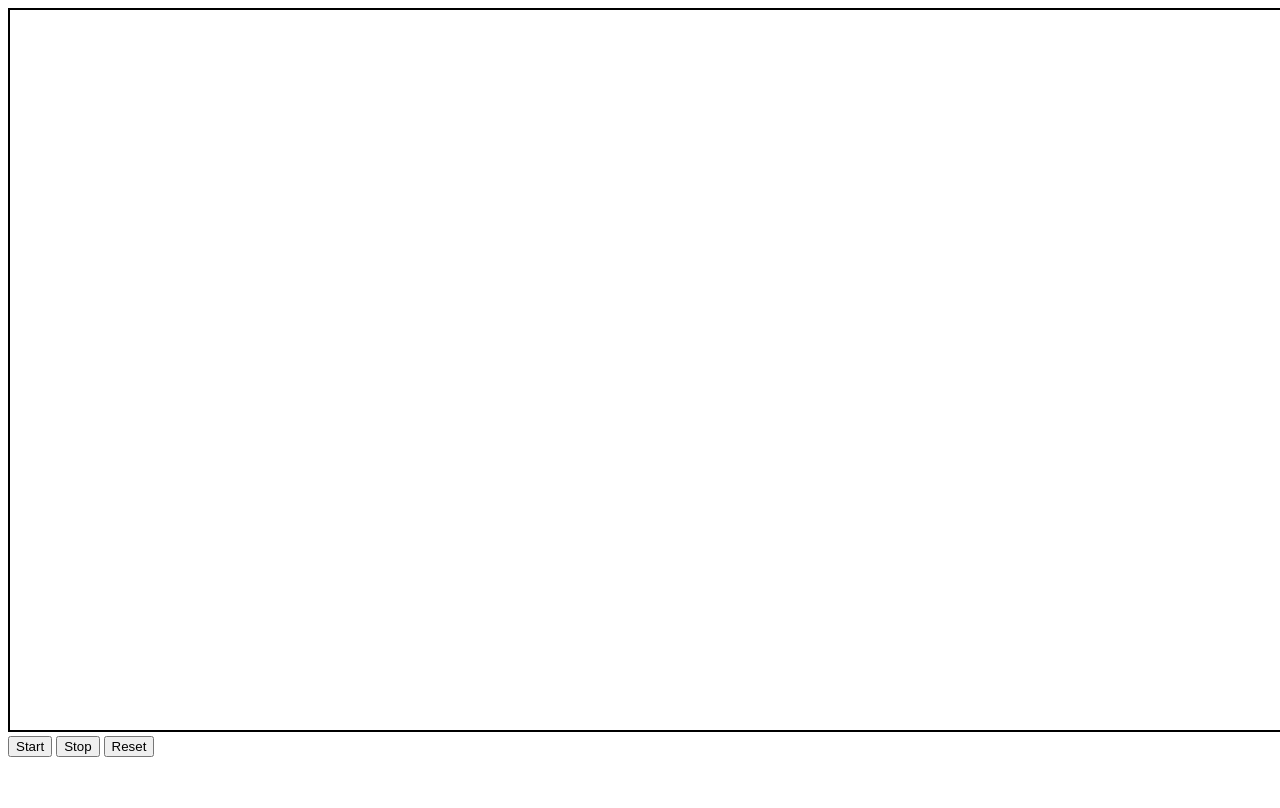
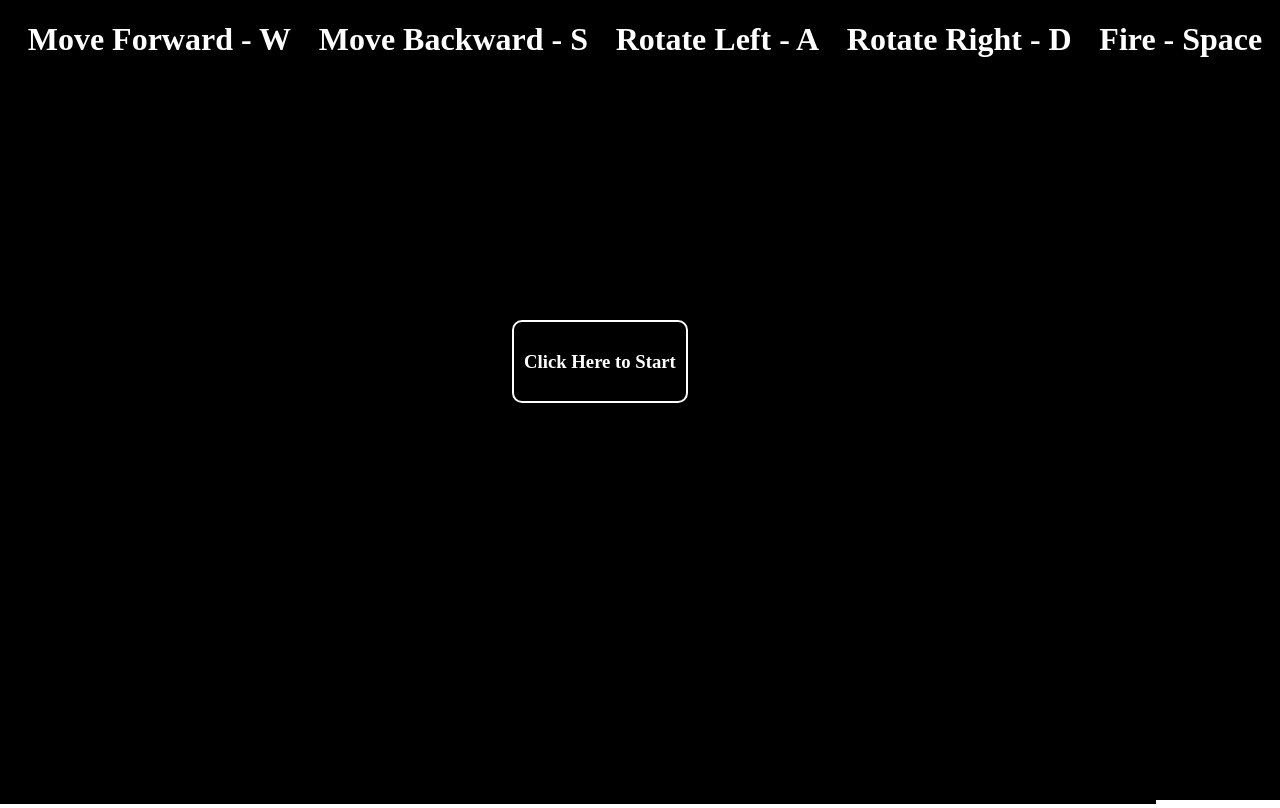
Before and after one commit to Antony0101/space-asteroids, a website built with Vite: page index.html in a window 1280 px wide. Built offline with nearby package versions, Linux system fonts and the light colour scheme.

Commit message:
updated html and split the main code and updated width and height

```diff
--- a/index.html
+++ b/index.html
@@ -4,17 +4,58 @@
         <meta charset="UTF-8" />
         <link rel="icon" type="image/svg+xml" href="/vite.svg" />
         <meta name="viewport" content="width=device-width, initial-scale=1.0" />
-        <title>Vite + TS</title>
+        <title>space-asteroids</title>
     </head>
-    <body>
-        <div id="app">
+    <body style="margin: 0">
+        <div
+            id="app"
+            style="background-color: black; width: 100vw; height: 100vh"
+        >
+            <div
+                style="
+                    background-color: black;
+                    display: flex;
+                    justify-content: space-evenly;
+                    gap: 10px;
+                    padding-left: 10px;
+                "
+            >
+                <div>
+                    <h1 style="color: white">Move Forward - W</h1>
+                </div>
+                <div>
+                    <h1 style="color: white">Move Backward - S</h1>
+                </div>
+                <div>
+                    <h1 style="color: white">Rotate Left - A</h1>
+                </div>
+                <div>
+                    <h1 style="color: white">Rotate Right - D</h1>
+                </div>
+                <div>
+                    <h1 style="color: white">Fire - Space</h1>
+                </div>
+            </div>
             <canvas
                 id="canvas"
-                style="border: 2px solid; width: 90%; height: 90%"
+                style="border: 2px solid; visibility: hidden"
             ></canvas>
-            <button id="start">Start</button>
-            <button id="stop">Stop</button>
-            <button id="reset">Reset</button>
+            <div
+                id="start"
+                style="
+                    z-index: 10;
+                    position: absolute;
+                    top: 40vh;
+                    left: 40vw;
+                    color: white;
+                    border: 2px solid white;
+                    border-radius: 10px;
+                    padding: 10px;
+                    background-color: black;
+                "
+            >
+                <h3>Click Here to Start</h3>
+            </div>
         </div>
         <script type="module" src="/src/main.ts"></script>
     </body>
--- /dev/null
+++ b/src/game_main.ts
@@ -0,0 +1,102 @@
+import Asteroid from "./sprites/asteroid";
+import AsteroidField from "./sprites/asteroidFeilds";
+import Player from "./sprites/player";
+import Shot from "./sprites/shot";
+import { Sprite_abstract, Sprite_group } from "./sprites/sprite";
+import { sleepFrame } from "./utils/frameTimer";
+import global_Object from "./values/global";
+
+type callback_events = "game_over";
+
+function game_main(
+    ctx: CanvasRenderingContext2D,
+    callback: (event: callback_events, data: any) => void,
+) {
+    // create all groups
+    const drawables = new Sprite_group<
+        Sprite_abstract & { draw: (ctx: CanvasRenderingContext2D) => void }
+    >();
+    const updateables = new Sprite_group<
+        Sprite_abstract & { update: (dt: number) => void }
+    >();
+    const allSprites = new Sprite_group<Sprite_abstract>();
+    const asteroids = new Sprite_group<Asteroid>();
+    const shots = new Sprite_group<Shot>();
+
+    // set groups
+    Player.groups = [drawables, updateables, allSprites];
+    Asteroid.groups = [drawables, updateables, allSprites, asteroids];
+    AsteroidField.groups = [updateables, allSprites];
+    Shot.groups = [drawables, updateables, allSprites, shots];
+
+    // create player
+    let player = new Player(
+        global_Object.screenWidth / 2,
+        global_Object.screenHeight / 2,
+    );
+
+    // create asteroid field
+    new AsteroidField();
+
+    let dt = 0;
+    let stop = true;
+    async function mainLoop() {
+        if (!ctx) {
+            throw new Error("Canvas not found");
+        }
+        while (true) {
+            if (stop) {
+                break;
+            }
+            ctx.fillStyle = "black";
+            ctx.fillRect(
+                0,
+                0,
+                global_Object.screenWidth,
+                global_Object.screenHeight,
+            );
+            updateables.forEach((sprite) => sprite.update(dt));
+            asteroids.forEach((asteroid) => {
+                // asteroid collision with player
+                if (asteroid.isCollided(player)) {
+                    // allSprites
+                    //     .getSpriteArray()
+                    //     .forEach((sprite) => sprite.kill());
+                    stop = true;
+                    callback("game_over", null);
+                }
+            });
+            asteroids.forEach((asteroid) => {
+                shots.getSpriteArray().forEach((shot) => {
+                    // shot collision with asteroid
+                    if (asteroid.isCollided(shot)) {
+                        asteroid.split();
+                        shot.kill();
+                    }
+                });
+            });
+            drawables.forEach((sprite) => sprite.draw(ctx));
+            dt = await sleepFrame(60);
+        }
+    }
+
+    return {
+        start: () => {
+            stop = false;
+            mainLoop();
+        },
+        reset: () => {
+            allSprites.getSpriteArray().forEach((sprite) => sprite.kill());
+            player = new Player(
+                global_Object.screenWidth / 2,
+                global_Object.screenHeight / 2,
+            );
+            new AsteroidField();
+        },
+        pause: () => {
+            stop = true;
+        },
+    };
+}
+
+export default game_main;
--- a/src/main.ts
+++ b/src/main.ts
@@ -1,107 +1,62 @@
-import Asteroid from "./sprites/asteroid";
-import AsteroidField from "./sprites/asteroidFeilds";
-import Player from "./sprites/player";
-import Shot from "./sprites/shot";
-import { Sprite_abstract, Sprite_group } from "./sprites/sprite";
-import { SCREEN_HEIGHT, SCREEN_WIDTH } from "./utils/constants";
-import { sleepFrame } from "./utils/frameTimer";
+import game_main from "./game_main";
 import { addListeners } from "./utils/keyPressHandler";
+import global_Object from "./values/global";
 
 const canvas = document.getElementById("canvas") as HTMLCanvasElement;
-const startButton = document.getElementById("start") as HTMLButtonElement;
-const stopButton = document.getElementById("stop") as HTMLButtonElement;
-const resetButton = document.getElementById("reset") as HTMLButtonElement;
+const startElement = document.getElementById("start") as HTMLDivElement;
+
 const ctx = canvas?.getContext("2d");
 if (!ctx) {
     throw new Error("Canvas not found");
 }
 
-canvas.style.width = SCREEN_WIDTH + "px";
-canvas.style.height = SCREEN_HEIGHT + "px";
+canvas.style.width = global_Object.screenWidth + "px";
+canvas.style.height = global_Object.screenHeight + "px";
 
 // Set actual size in memory (scaled to account for extra pixel density).
 var scale = window.devicePixelRatio; // Change to 1 on retina screens to see blurry canvas.
-canvas.width = SCREEN_WIDTH * scale;
-canvas.height = SCREEN_HEIGHT * scale;
+canvas.width = global_Object.screenWidth * scale;
+canvas.height = global_Object.screenHeight * scale;
 
 // Normalize coordinate system to use css pixels.
 ctx.scale(scale, scale);
 
-// create all groups
-const drawables = new Sprite_group<
-    Sprite_abstract & { draw: (ctx: CanvasRenderingContext2D) => void }
->();
-const updateables = new Sprite_group<
-    Sprite_abstract & { update: (dt: number) => void }
->();
-const allSprites = new Sprite_group<Sprite_abstract>();
-const asteroids = new Sprite_group<Asteroid>();
-const shots = new Sprite_group<Shot>();
+ctx.fillStyle = "black";
+ctx.fillRect(0, 0, global_Object.screenWidth, global_Object.screenHeight);
 
-// set groups
-Player.groups = [drawables, updateables, allSprites];
-Asteroid.groups = [drawables, updateables, allSprites, asteroids];
-AsteroidField.groups = [updateables, allSprites];
-Shot.groups = [drawables, updateables, allSprites, shots];
+canvas.style.visibility = "visible";
 
-// create player
-let player = new Player(SCREEN_WIDTH / 2, SCREEN_HEIGHT / 2);
+addListeners();
 
-// create asteroid field
-new AsteroidField();
+const gameObjects = game_main(ctx, (event, data) => {
+    switch (event) {
+        case "game_over":
+            startElement.style.display = "block";
+            console.log("game over");
+            console.log(data);
+            break;
+    }
+});
 
-console.log(drawables);
-console.log(updateables);
-
-let dt = 0;
-let stop = true;
-addListeners();
-async function mainLoop() {
-    if (!ctx) {
-        throw new Error("Canvas not found");
-    }
-    while (true) {
-        if (stop) {
-            break;
-        }
-        ctx.fillStyle = "black";
-        ctx.fillRect(0, 0, SCREEN_WIDTH, SCREEN_HEIGHT);
-        updateables.forEach((sprite) => sprite.update(dt));
-        asteroids.forEach((asteroid) => {
-            // asteroid collision with player
-            if (asteroid.isCollided(player)) {
-                allSprites.getSpriteArray().forEach((sprite) => sprite.kill());
-                stop = true;
-                alert("Game Over");
-            }
-        });
-        asteroids.forEach((asteroid) => {
-            shots.getSpriteArray().forEach((shot) => {
-                // shot collision with asteroid
-                if (asteroid.isCollided(shot)) {
-                    asteroid.split();
-                    shot.kill();
-                }
-            });
-        });
-        drawables.forEach((sprite) => sprite.draw(ctx));
-        dt = await sleepFrame(60);
-    }
-}
-
-startButton.onclick = () => {
-    if (stop) {
-        stop = false;
-        mainLoop();
-    }
+startElement.onclick = () => {
+    startElement.style.display = "none";
+    gameObjects.reset();
+    gameObjects.start();
 };
 
-stopButton.onclick = () => {
-    stop = true;
-};
+// startButton.onclick = () => {
+//     if (stop) {
+//         stop = false;
+//         mainLoop();
+//     }
+// };
 
-resetButton.onclick = () => {
-    allSprites.getSpriteArray().forEach((sprite) => sprite.kill());
-    new Player(SCREEN_WIDTH / 2, SCREEN_HEIGHT / 2);
-    new AsteroidField();
-};
+// stopButton.onclick = () => {
+//     stop = true;
+// };
+
+// resetButton.onclick = () => {
+//     allSprites.getSpriteArray().forEach((sprite) => sprite.kill());
+//     new Player(global_Object.screenWidth / 2, global_Object.screenHeight / 2);
+//     new AsteroidField();
+// };
--- a/src/sprites/player.ts
+++ b/src/sprites/player.ts
@@ -4,7 +4,7 @@ import {
     PLAYER_SHOT_SPEED,
     PLAYER_SPEED,
     PLAYER_TURN_SPEED,
-} from "../utils/constants";
+} from "../values/constants";
 import { isKeyPressed } from "../utils/keyPressHandler";
 import { drawPolygon } from "../utils/shapes";
 import vector2D from "../utils/vector";
--- a/src/sprites/shot.ts
+++ b/src/sprites/shot.ts
@@ -1,4 +1,4 @@
-import { SHOT_RADIUS } from "../utils/constants";
+import { SHOT_RADIUS } from "../values/constants";
 import { drawCircle } from "../utils/shapes";
 import Circle_sprite from "./circleSprite";
 
--- a/src/utils/constants.ts
+++ b/src/values/constants.ts
@@ -1,6 +1,3 @@
-export const SCREEN_WIDTH = 1280;
-export const SCREEN_HEIGHT = 720;
-
 export const ASTEROID_MIN_RADIUS = 20;
 export const ASTEROID_KINDS = 3;
 export const ASTEROID_SPAWN_RATE = 0.8; // seconds
--- /dev/null
+++ b/src/values/global.ts
@@ -0,0 +1,6 @@
+const global_Object = {
+    screenHeight: window.innerHeight - window.innerHeight * 0.1,
+    screenWidth: window.innerWidth - window.innerWidth * 0.1,
+};
+
+export default global_Object;
```
Also changed, not shown: src/sprites/asteroid.ts (+5 -9 lines), src/sprites/asteroidFeilds.ts (+15 -9 lines).
